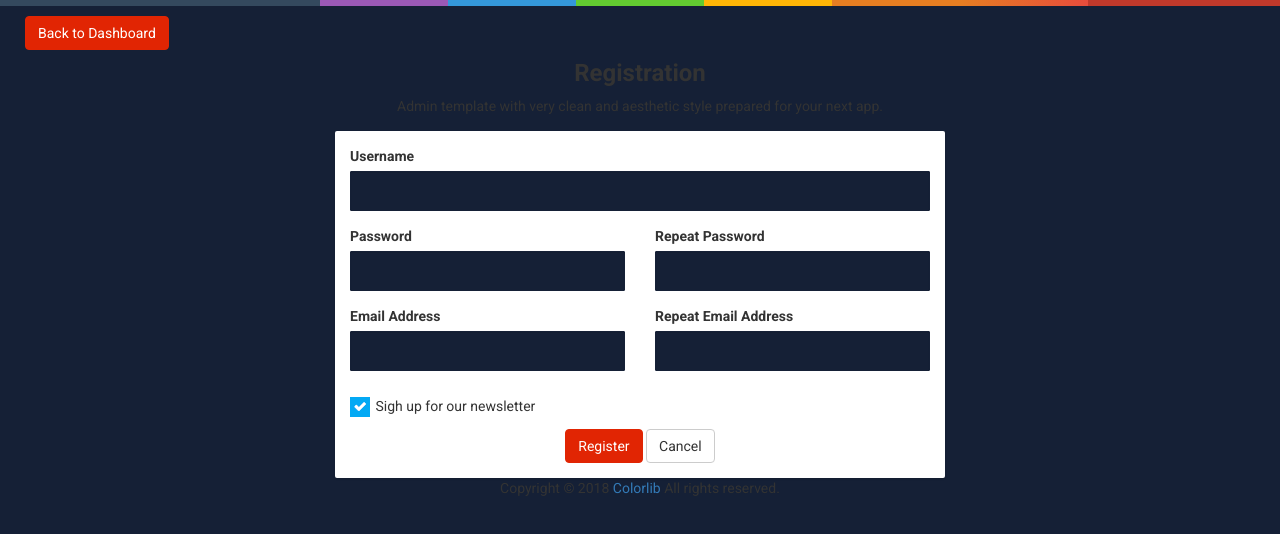
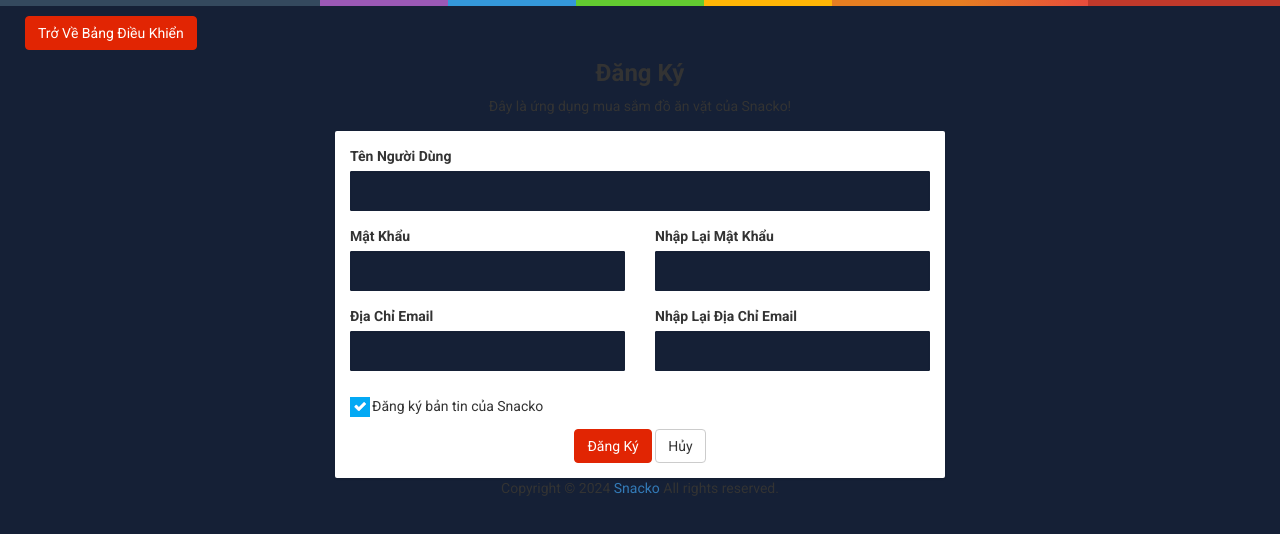
Before and after one commit to maitran-ueh/SnackoBackend, a plain HTML site: page register.html in a window 1280 px wide. Drawn offline with nearby package versions, Linux system fonts and the light colour scheme.

Commit message:
Update register.html

```diff
--- a/register.html
+++ b/register.html
@@ -4,7 +4,7 @@
 <head>
   <meta charset="utf-8">
   <meta http-equiv="x-ua-compatible" content="ie=edge">
-    <title>Register | Nalika - Material Admin Template</title>
+  <title>Đăng Ký | Snacko</title>
   <meta name="description" content="">
   <meta name="viewport" content="width=device-width, initial-scale=1">
   <!-- favicon
@@ -71,7 +71,7 @@
     <div class="row">
       <div class="col-lg-12 col-md-12 col-sm-12 col-xs-12">
         <div class="back-link back-backend">
-                    <a href="index.html" class="btn btn-primary">Back to Dashboard</a>
+          <a href="index.html" class="btn btn-primary">Trở Về Bảng Điều Khiển</a>
         </div>
       </div>
     </div>
@@ -81,40 +81,40 @@
       <div class="col-lg-3 col-md-3 col-sm-3 col-xs-12"></div>
       <div class="col-md-6 col-md-6 col-sm-6 col-xs-12">
         <div class="text-center custom-login">
-                    <h3>Registration</h3>
-                    <p>Admin template with very clean and aesthetic style prepared for your next app. </p>
+          <h3>Đăng Ký</h3>
+          <p>Đây là ứng dụng mua sắm đồ ăn vặt của Snacko!</p>
         </div>
         <div class="hpanel">
           <div class="panel-body">
             <form action="#" id="loginForm">
               <div class="row">
                 <div class="form-group col-lg-12">
-                                    <label>Username</label>
+                  <label>Tên Người Dùng</label>
                   <input class="form-control">
                 </div>
                 <div class="form-group col-lg-6">
-                                    <label>Password</label>
+                  <label>Mật Khẩu</label>
                   <input type="password" class="form-control">
                 </div>
                 <div class="form-group col-lg-6">
-                                    <label>Repeat Password</label>
+                  <label>Nhập Lại Mật Khẩu</label>
                   <input type="password" class="form-control">
                 </div>
                 <div class="form-group col-lg-6">
-                                    <label>Email Address</label>
+                  <label>Địa Chỉ Email</label>
                   <input class="form-control">
                 </div>
                 <div class="form-group col-lg-6">
-                                    <label>Repeat Email Address</label>
+                  <label>Nhập Lại Địa Chỉ Email</label>
                   <input class="form-control">
                 </div>
                 <div class="checkbox col-lg-12">
-                                    <input type="checkbox" class="i-checks" checked> Sigh up for our newsletter
+                  <input type="checkbox" class="i-checks" checked>Đăng ký bản tin của Snacko
                 </div>
               </div>
               <div class="text-center">
-                                <button class="btn btn-success loginbtn">Register</button>
-                                <button class="btn btn-default">Cancel</button>
+                <button class="btn btn-success loginbtn">Đăng Ký</button>
+                <button class="btn btn-default">Hủy</button>
               </div>
             </form>
           </div>
@@ -124,7 +124,7 @@
     </div>
     <div class="row">
       <div class="col-md-12 text-center">
-                <p>Copyright © 2018 <a href="https://colorlib.com/wp/templates/">Colorlib</a> All rights reserved.</p>
+        <p>Copyright © 2024 <a href="https://colorlib.com/wp/templates/">Snacko</a> All rights reserved.</p>
       </div>
     </div>
   </div>
```
Lines whose indentation alone changed are shown as unchanged.
